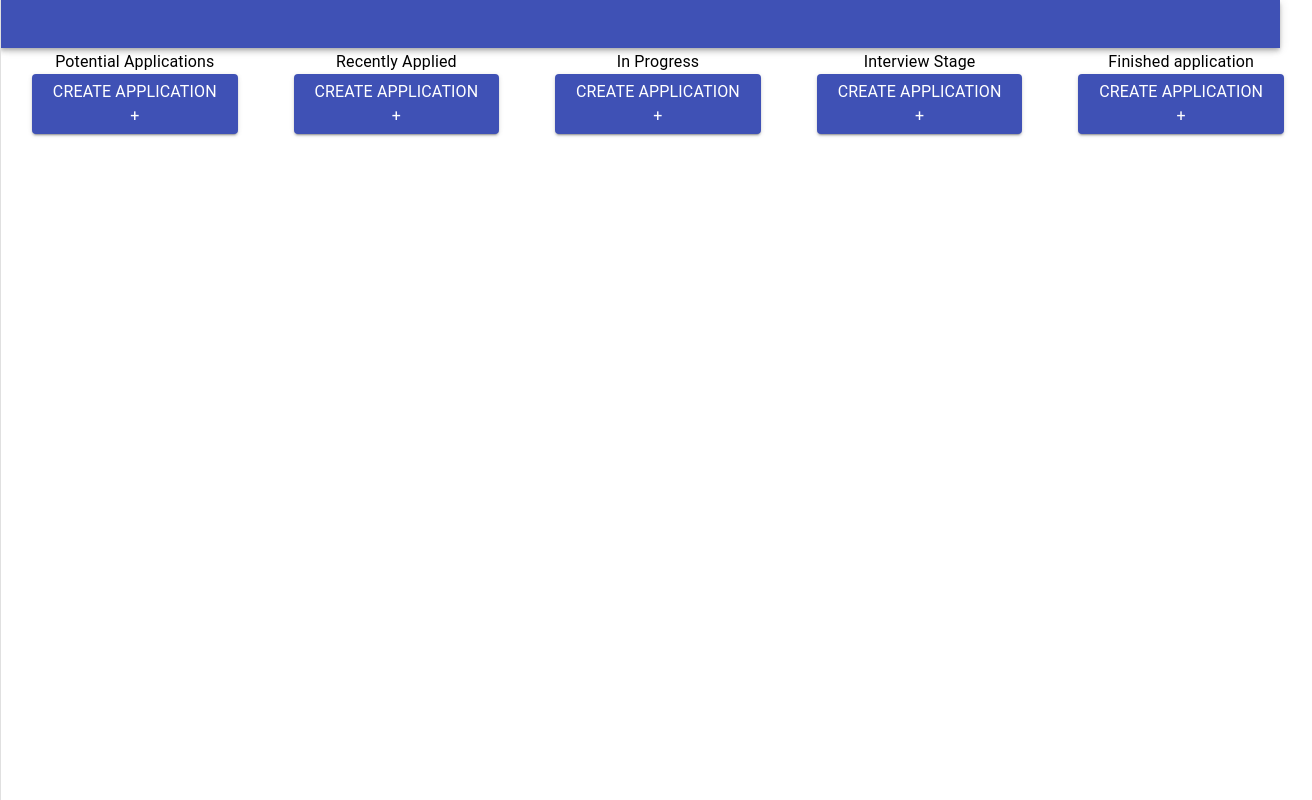
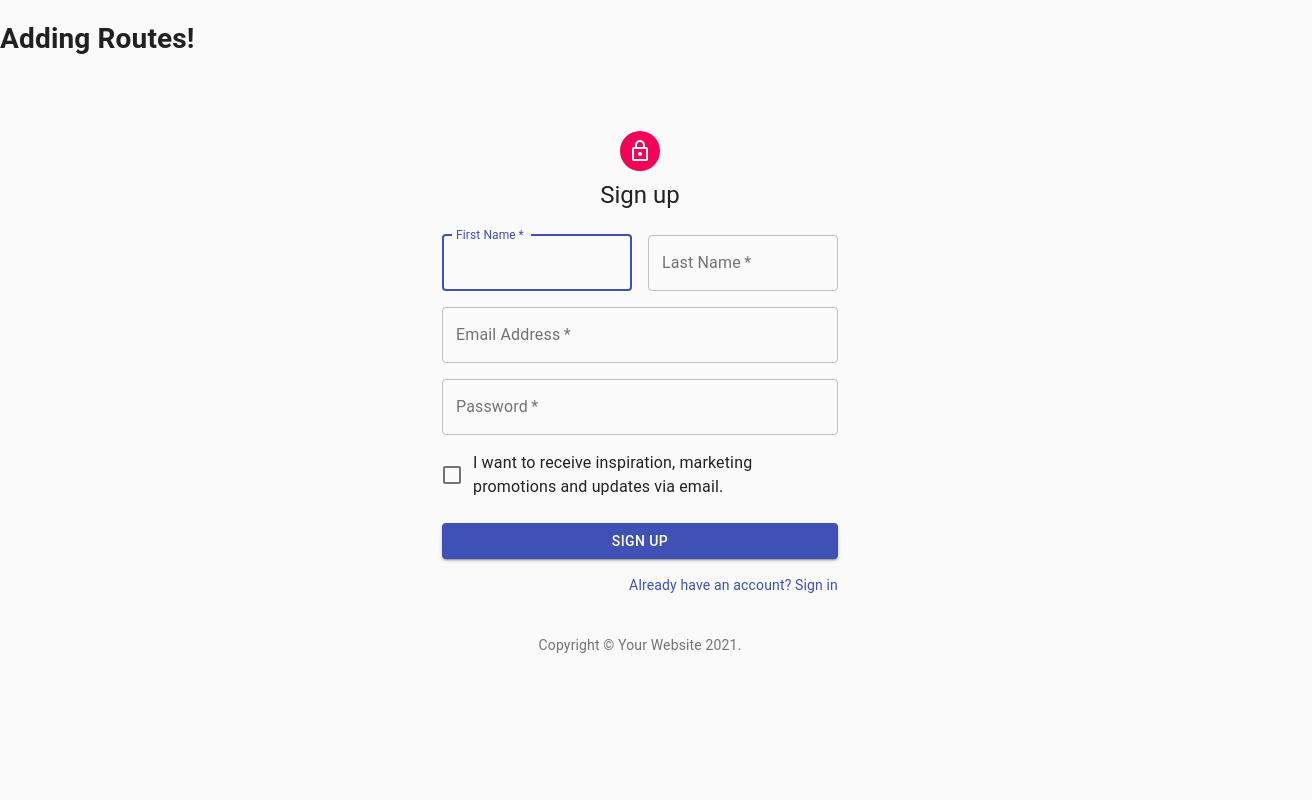
Before and after one commit to Higher-Desire/higher-desire, a React app: page / in a window 1280 px wide. Shown: the whole page, 1312 px wide, since content can reach past the window. Built offline with nearby package versions, Linux system fonts and the light colour scheme.

Commit message:
premerge

```diff
--- a/package.json
+++ b/package.json
@@ -27,6 +27,7 @@
   },
   "dependencies": {
     "@material-ui/core": "^4.12.3",
+    "@material-ui/icons": "^4.11.2",
     "babel-core": "^6.26.3",
     "babel-preset-env": "^1.7.0",
     "babel-preset-react": "^6.24.1",
--- a/src/client/app.jsx
+++ b/src/client/app.jsx
@@ -1,26 +1,17 @@
 import React from 'react';
-
-import JobBoard from './components/jobBoard';
-import AppBar from '@material-ui/core/AppBar';
-import { Drawer, Toolbar } from '@material-ui/core';
-
+import {BrowserRouter as Router, Route, Switch} from 'react-router-dom';
+import Signin from './components/signin';
+import Signup from './components/signup';
 
 const App = () => {
   return (
-    <div>
-      <AppBar position="fixed">
-        <Toolbar variant='dense'>
-
-        </Toolbar>
-      </AppBar>
-      <Drawer variant="permanent" anchor="left">
-        <div>
-
-        </div>
-      </Drawer>
-      <div style={{marginBottom: '50px'}}></div>
-      <JobBoard />
+    <Router>
+    <div className ="container">
+      <h1>Adding Routes!</h1>
     </div >
+    <Route path="/" component={Signin}></Route>
+    <Route path="/signup" component={Signup}></Route>
+    </Router>
   )
 }
 
```
